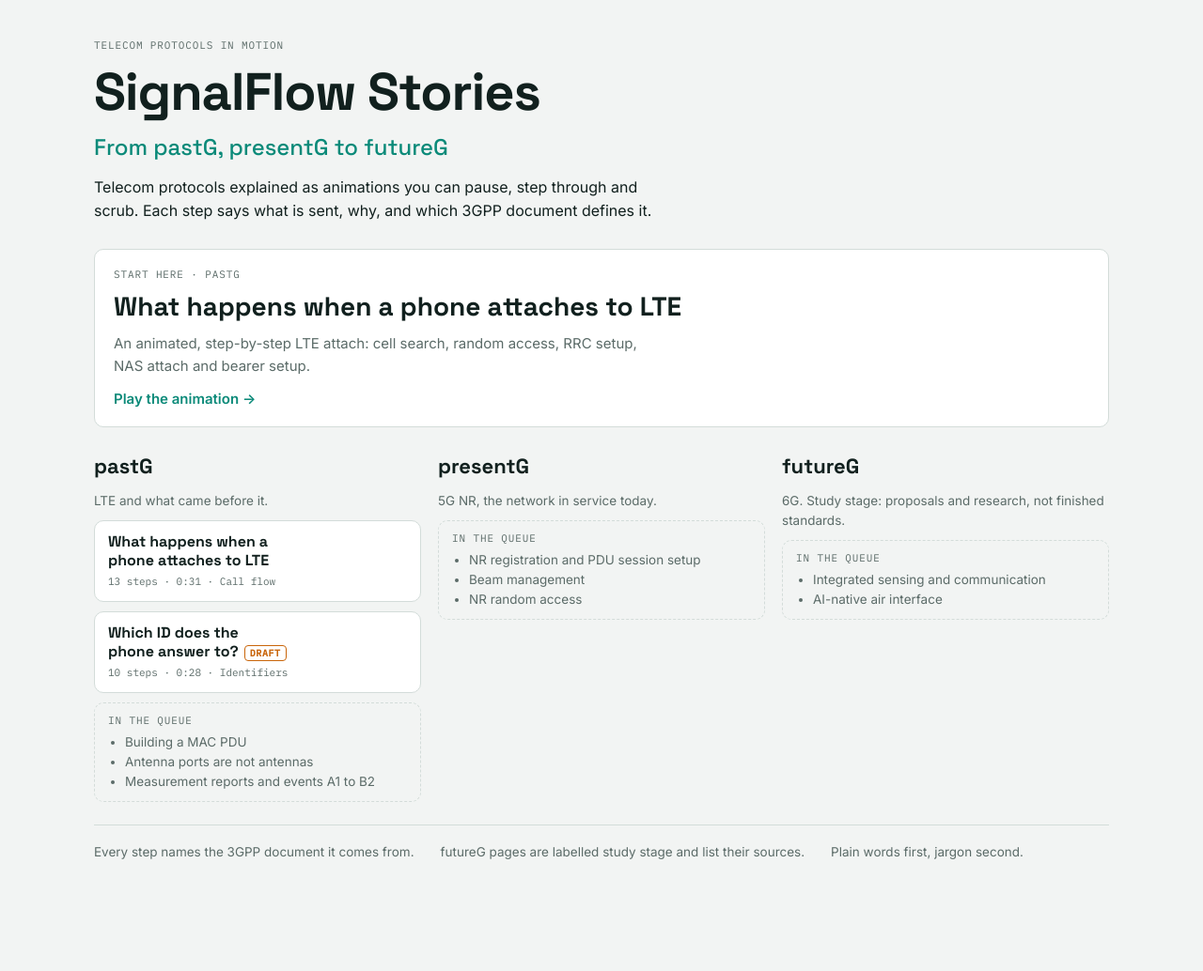
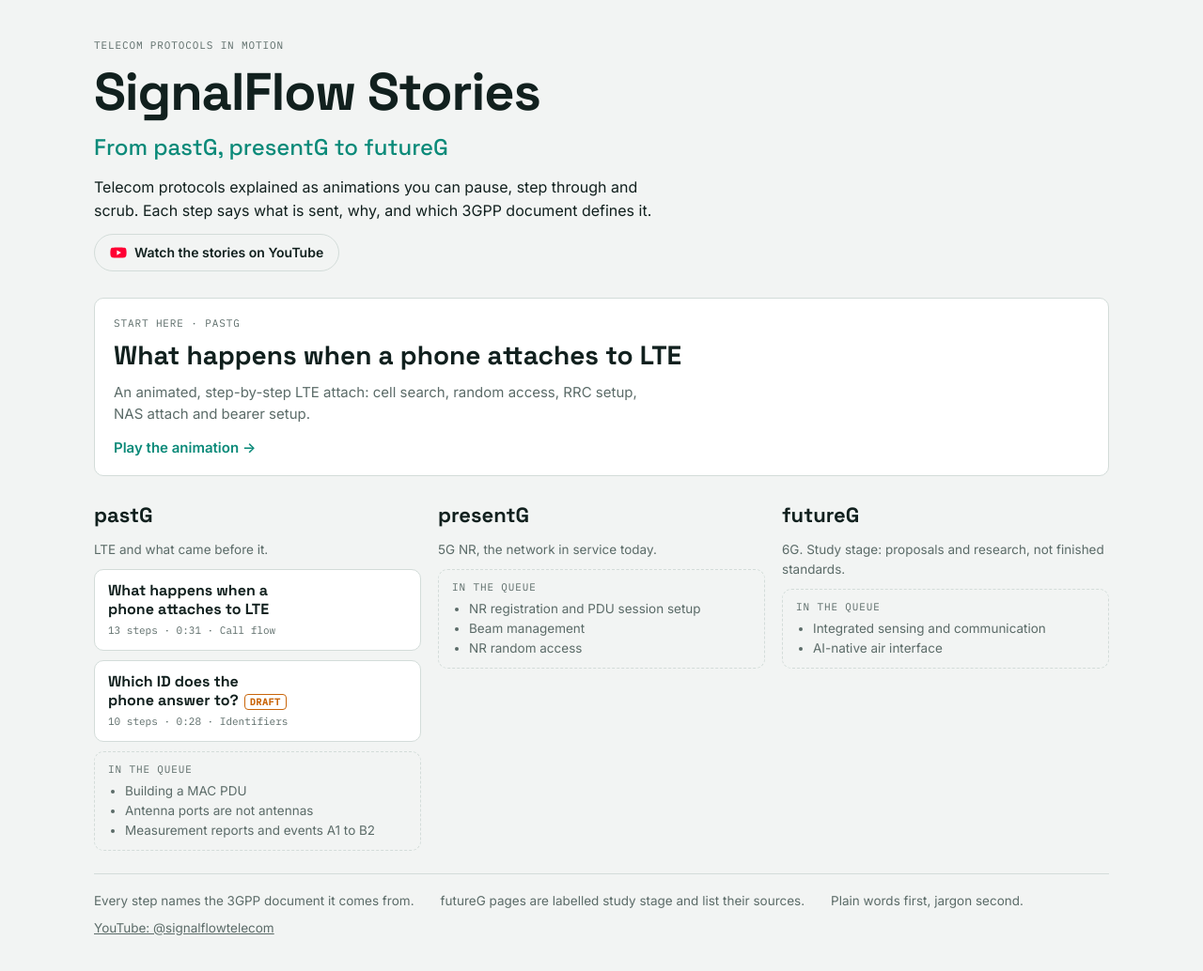
Before and after one commit to lokeshrajoria-design/signalflow, a plain HTML site: page index.html in a window 1280 px wide. Shown: the whole page at 94% size. Before the commit the page ends 974 px from the top, so only its background shows below. Drawn offline with Linux system fonts and the light colour scheme.

Commit message:
Add YouTube link to home page
Co-Authored-By: Claude Sonnet 5.5 <noreply@anthropic.com>

```diff
--- a/index.html
+++ b/index.html
@@ -97,6 +97,9 @@ input[type=range] { flex: 1; min-width: 0; accent-color: var(--teal); }
 .hero { display: flex; flex-direction: column; gap: 12px; padding-block: 12px 4px; }
 .hero h1 { font-size: clamp(34px, 6vw, 56px); line-height: 1.02; letter-spacing: -.02em; }
 .hero .tagline { font-family: var(--font-display); font-size: clamp(18px, 2.4vw, 24px); color: var(--teal); margin: 0; }
+.yt { display: inline-flex; align-items: center; gap: 8px; align-self: flex-start; text-decoration: none; color: var(--text, inherit); border: 1px solid var(--line); border-radius: 999px; padding: 8px 16px; font-weight: 600; font-size: 14px; }
+.yt:hover { border-color: var(--teal); color: var(--teal); }
+.yt svg { width: 18px; height: 18px; flex: none; }
 .hero p.intro { max-width: 60ch; margin: 0; font-size: 16px; }
 .start { display: block; text-decoration: none; color: inherit; background: var(--surface); border: 1px solid var(--line); border-radius: 10px; padding: 18px 20px; }
 .start:hover, .acard:hover { border-color: var(--teal); }
@@ -125,6 +128,7 @@ input[type=range] { flex: 1; min-width: 0; accent-color: var(--teal); }
     <h1>SignalFlow Stories</h1>
     <p class="tagline">From pastG, presentG to futureG</p>
     <p class="intro">Telecom protocols explained as animations you can pause, step through and scrub. Each step says what is sent, why, and which 3GPP document defines it.</p>
+    <a class="yt" href="https://www.youtube.com/@signalflowtelecom" target="_blank" rel="noopener"><svg viewBox="0 0 24 24" aria-hidden="true"><path fill="#ff0033" d="M23 7.2a3 3 0 0 0-2.1-2.1C19 4.6 12 4.6 12 4.6s-7 0-8.900.5A3 3 0 0 0 1 7.200C.5 9.100.5 12 .5 12s0 2.900.5 4.800a3 3 0 0 0 2.100 2.100c1.900.5 8.900.5 8.900.5s7 0 8.900-.5a3 3 0 0 0 2.100-2.100c.5-1.900.5-4.800.5-4.800s0-2.900-.5-4.800z"/><path fill="#fff" d="M9.800 15.500v-7l6 3.500z"/></svg>Watch the stories on YouTube</a>
   </header>
 
   <a class="start" href="animations/lte-attach-call-flow.html">
@@ -166,6 +170,7 @@ input[type=range] { flex: 1; min-width: 0; accent-color: var(--teal); }
     <span>Every step names the 3GPP document it comes from.</span>
     <span>futureG pages are labelled study stage and list their sources.</span>
     <span>Plain words first, jargon second.</span>
+    <span><a href="https://www.youtube.com/@signalflowtelecom" target="_blank" rel="noopener" style="color:inherit">YouTube: @signalflowtelecom</a></span>
   </footer>
 </div>
 </body>
```
